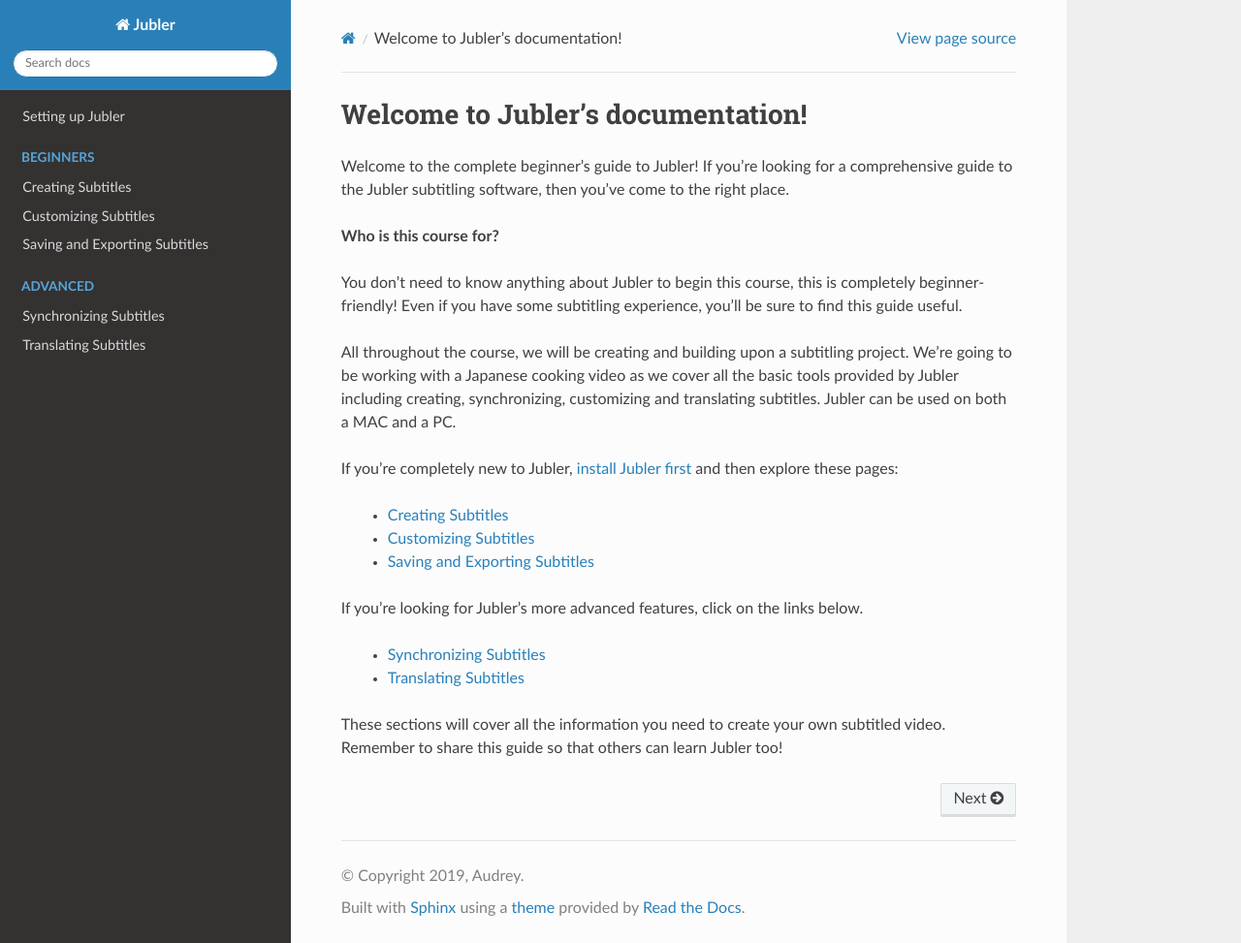
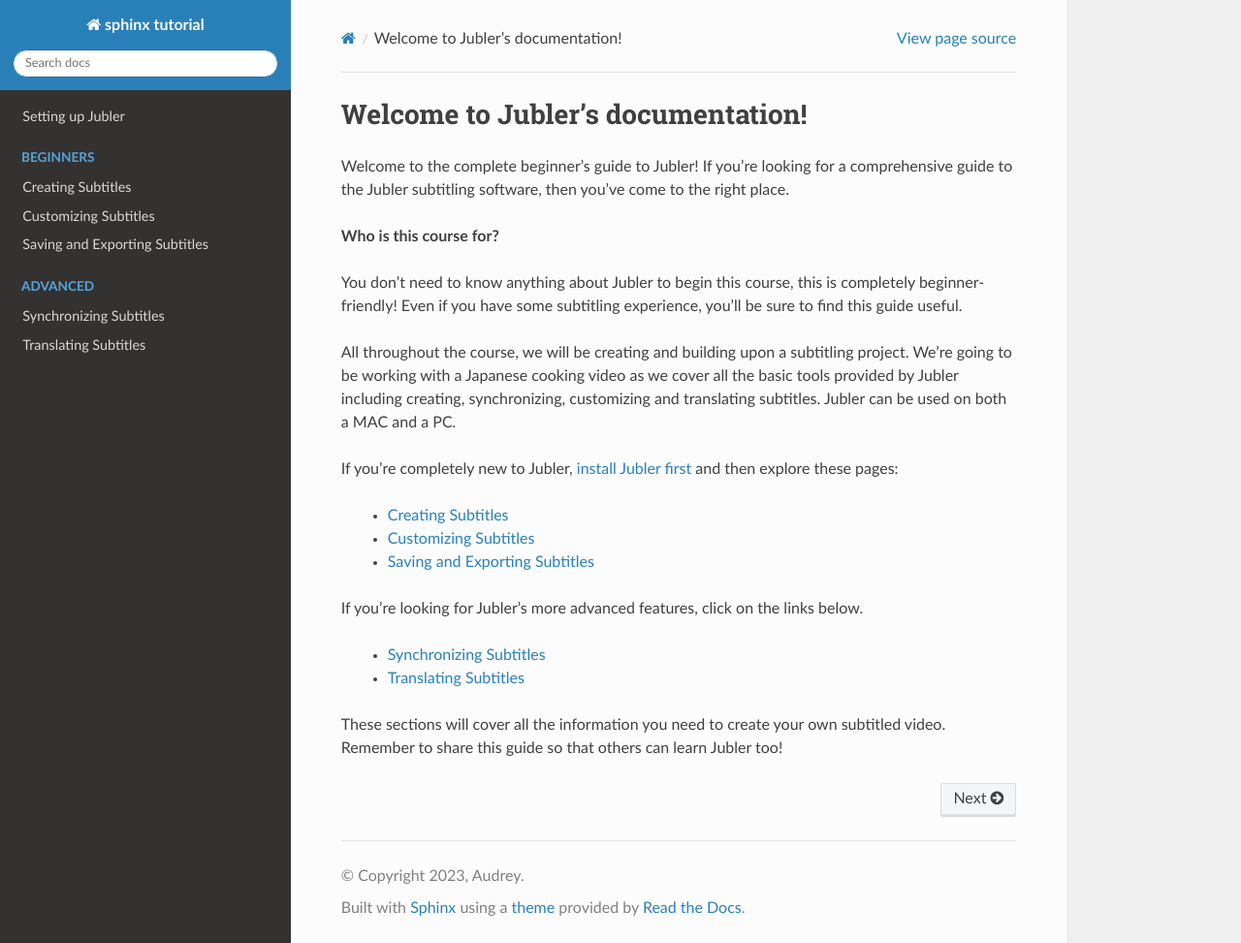
Before and after one commit to hamidreza121212/sphinx_tutorial, a Sphinx documentation site: the page built from docs/source/index.rst, in a window 1280 px wide and 973 px high. Shown: the whole window at 97% size. Built offline with Sphinx 7.4.7 and the Read the Docs theme 2.0.0, drawn with Linux system fonts in a browser that asks for light colours.

Commit message:
edit conf.py

```diff
--- a/docs/source/conf.py
+++ b/docs/source/conf.py
@@ -19,14 +19,14 @@
 
 # -- Project information -----------------------------------------------------
 
-project = u'Jubler'
-copyright = u'2019, Audrey'
-author = u'Audrey'
+project = u'sphinx tutorial'
+copyright = u'2023, Audrey'
+author = u'hamidreza'
 
 # The short X.Y version
 version = u''
 # The full version, including alpha/beta/rc tags
-release = u'0.1'
+release = u'0.1.0'
 
 
 # -- General configuration ---------------------------------------------------
@@ -59,7 +59,7 @@
 #
 # This is also used if you do content translation via gettext catalogs.
 # Usually you set "language" from the command line for these cases.
-language = None
+language = 'en'
 
 # List of patterns, relative to source directory, that match files and
 # directories to ignore when looking for source files.
```
